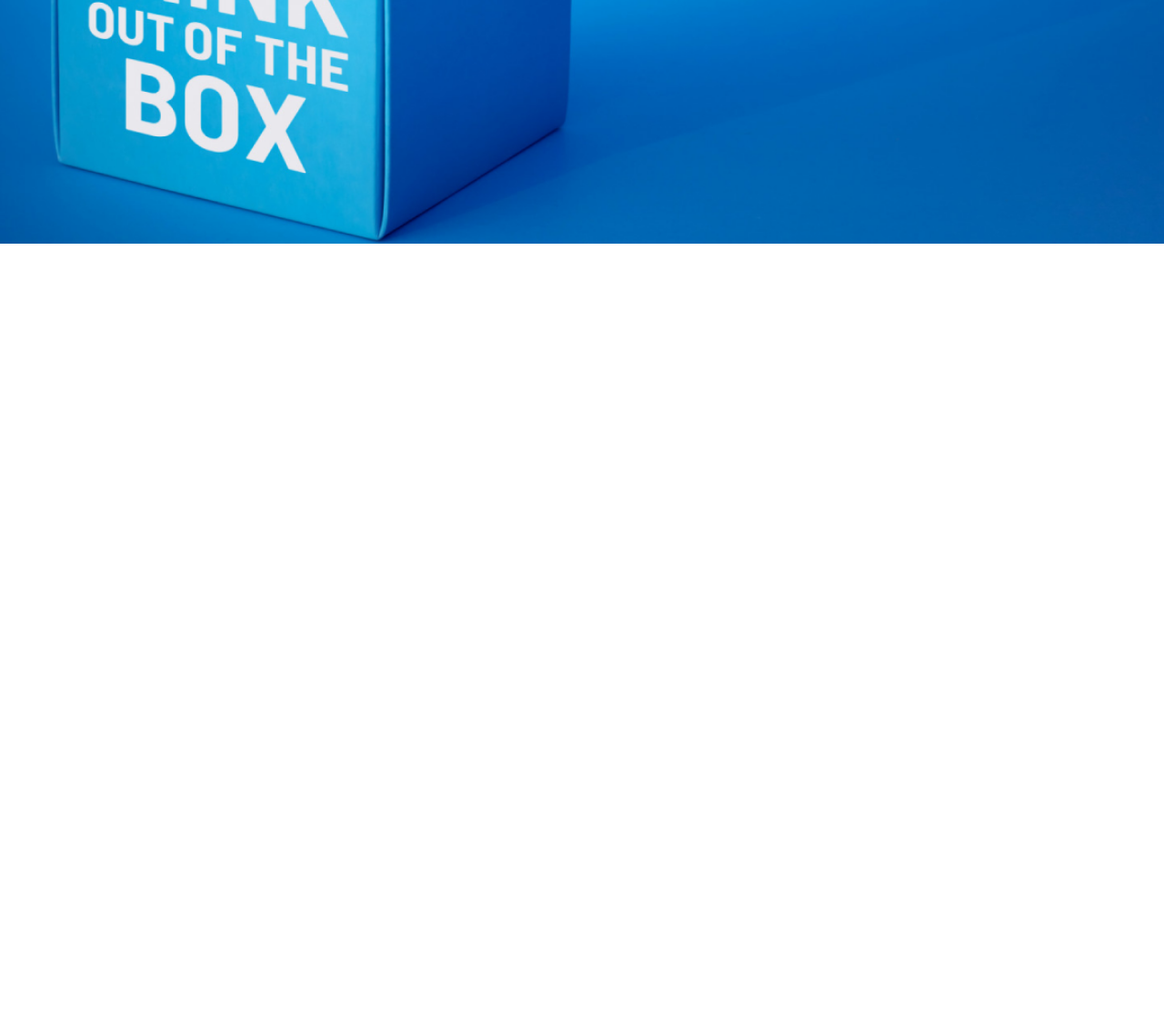
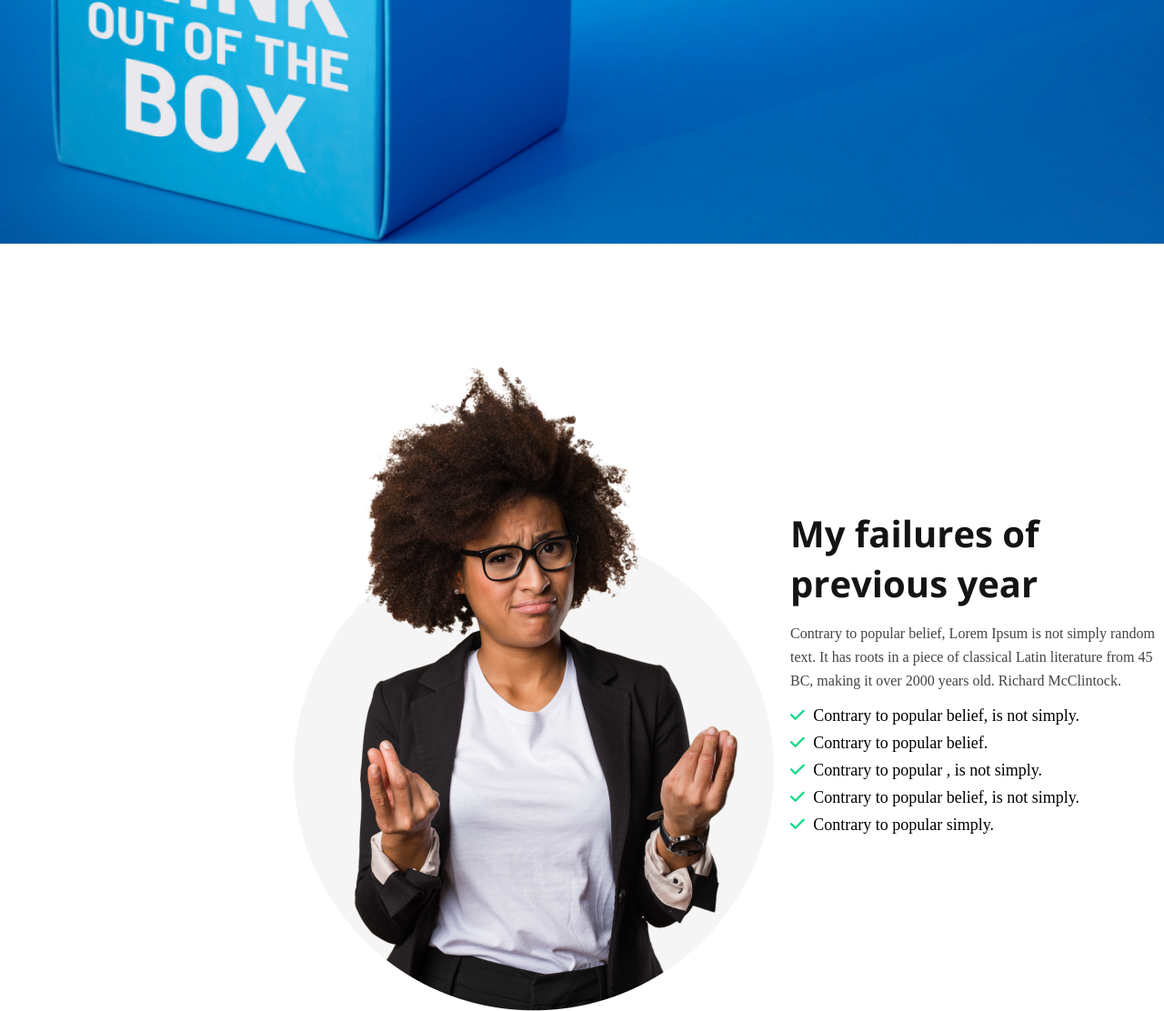
Before and after one commit to MD-Sabbir-Hosain-Rafi99/new-year-website-project, a plain HTML site: page index.html in a window 1280 px wide. Shown: the part 632-1744 px from the top of the page at 91% size. Before the commit the page ends 900 px from the top, so only its background shows below. Drawn offline with nearby package versions, Linux system fonts and the light colour scheme.

Commit message:
My Failures Section

```diff
--- a/index.html
+++ b/index.html
@@ -1,26 +1,55 @@
 <!DOCTYPE html>
 <html lang="en">
+
 <head>
     <meta charset="UTF-8">
     <meta name="viewport" content="width=device-width, initial-scale=1.0">
     <link rel="stylesheet" href="style.css">
+    <script src="https://kit.fontawesome.com/07c8980d2f.js" crossorigin="anonymous"></script>
+    <link rel="preconnect" href="https://fonts.googleapis.com">
+    <link rel="preconnect" href="https://fonts.gstatic.com" crossorigin>
+    <link href="https://fonts.googleapis.com/css2?family=Open+Sans:wght@700;800&display=swap" rel="stylesheet">
     <title>New Year</title>
 </head>
+
 <body>
     <header>
         <div class="banner-container">
             <div class="banner-text">
                 <h1 class="heading-one">All Thinks Are Possible If You believe</h1>
-                    <p class="para-one">There are many variations of passages of Lorem Ipsum available, but the majority have suffered alteration in some form, by injected humour, or randomised words</p>
+                <p class="para-one">There are many variations of passages of Lorem Ipsum available, but the majority
+                    have suffered alteration in some form, by injected humour, or randomised words</p>
                 <button class="btn-primary">Contact Us</button>
             </div>
         </div>
     </header>
     <main>
-
+        <div class="main-container">
+            <div class="main-image">
+                <img src="images/person.png" alt="">
+            </div>
+            <div class="text-container">
+                <div class="text-decoration-two">
+                    <h3 class="heading-two">My failures of previous year</h3>
+                    <p class="para-two">Contrary to popular belief, Lorem Ipsum is not simply random text. It has roots
+                        in a piece of classical Latin literature from 45 BC, making it over 2000 years old. Richard
+                        McClintock.</p>
+                </div>
+                <div class="list-item">
+                    <ul>
+                        <li><i class="fa-solid fa-check"></i> Contrary to popular belief, is not simply.</li>
+                        <li><i class="fa-solid fa-check"></i> Contrary to popular belief.</li>
+                        <li><i class="fa-solid fa-check"></i> Contrary to popular , is not simply.</li>
+                        <li><i class="fa-solid fa-check"></i> Contrary to popular belief, is not simply.</li>
+                        <li><i class="fa-solid fa-check"></i> Contrary to popular simply.</li>
+                    </ul>
+                </div>
+            </div>
+        </div>
     </main>
     <footer>
 
     </footer>
 </body>
+
 </html>
--- a/style.css
+++ b/style.css
@@ -1,7 +1,12 @@
-*{
+* {
     margin: 0;
     padding: 0;
 }
+main, header{
+    width: 100%;
+}
+
+/* Banner Section */
 header {
     background-image: url('./images/banner/banner3.png');
     background-repeat: no-repeat;
@@ -9,7 +14,8 @@ header {
     background-position: center;
     height: 900px;
 }
-.banner-container{
+
+.banner-container {
     display: flex;
     flex-direction: column;
     margin: auto;
@@ -22,7 +28,7 @@ header {
 .heading-one {
     color: #FFF;
     text-align: right;
-    font-family: Work Sans;
+    font-family: 'Open Sans', sans-serif;
     font-size: 65px;
     font-style: normal;
     display: flex;
@@ -51,3 +57,58 @@ header {
     font-size: 20px;
     font-weight: 600;
 }
+
+/* Main Section */
+.main-container {
+    display: flex;
+    align-items: center;
+    justify-content: space-between;
+    /* margin-right: 160px;
+    padding-top: 200px; */
+    position: center;
+    padding: 120px 300px;
+}
+
+ul>li {
+    list-style: none;
+    line-height: 30px;
+    font-size: 18px;
+}
+
+.text-container {
+    display: block;
+    justify-content: space-around;
+    color: black;
+    margin-bottom: 24px;
+}
+
+.heading-two {
+    display: flex;
+    width: 288px;
+    flex-direction: column;
+    color: #151414;
+    font-family: 'Open Sans', sans-serif;
+    font-size: 40px;
+    font-style: normal;
+    font-weight: 700;
+    line-height: normal;
+    margin-bottom: 15px;
+}
+
+.para-two {
+    display: flex;
+    width: 416px;
+    flex-direction: column;
+    flex-shrink: 0;
+    color:  #444343;
+    font-family: Work Sans;
+    font-size: 16px;
+    font-style: normal;
+    font-weight: 400;
+    line-height: 26px;
+    margin-bottom: 10px;
+}
+.fa-solid{
+    color: #16D887;
+    margin-right: 5px;
+}
```
Lines whose indentation alone changed are shown as unchanged.
